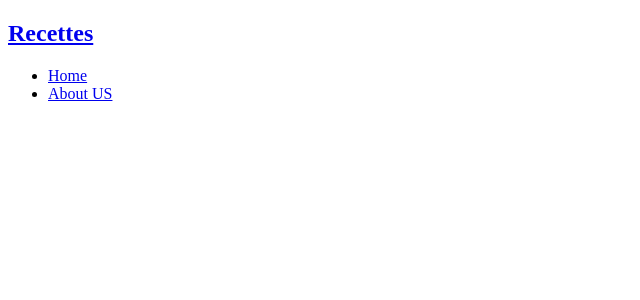
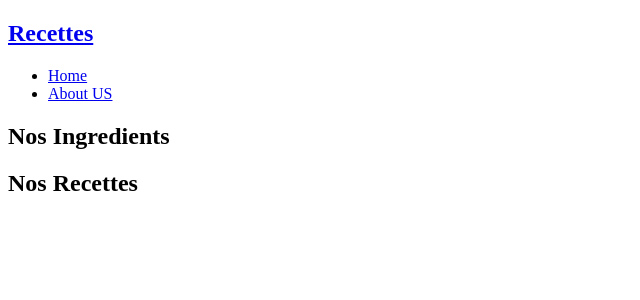
Before and after one commit to Abdoulaye-Thespy/Food-Bank, a React (Create React App) app: page /recette/1 in a window 1280 px wide. Shown: the top 300 px of the page, without its empty margins (0-640 px from the left). Built offline with nearby package versions, Linux system fonts and the light colour scheme; no server answers.

Commit message:
added showrecette routes and component

```diff
--- a/src/App.js
+++ b/src/App.js
@@ -4,6 +4,7 @@ import {
 } from 'react-router-dom';
 import Navbar from './components/navbar';
 import Recettes from './containers/Recettes';
+import Recette from './containers/showRecette';
 
 function App() {
   return (
@@ -11,6 +12,7 @@ function App() {
       <Navbar />
       <Switch>
         <Route exact path="/" component={Recettes} />
+        <Route exact path="/recette/:id" component={Recette} />
       </Switch>
     </Router>
   );
--- a/src/containers/Recettes.js
+++ b/src/containers/Recettes.js
@@ -1,6 +1,5 @@
-/* eslint-disable consistent-return */
-/* eslint-disable no-unused-vars */
 import React, { useEffect, useState } from 'react';
+import { Link } from 'react-router-dom';
 import axios from 'axios';
 import PropTypes from 'prop-types';
 import { connect } from 'react-redux';
@@ -15,9 +14,6 @@ const Recettes = ({ category, handleFilterChange }) => {
     const result = await axios.get(`https://www.themealdb.com/api/json/v1/1/filter.php?c=${category}`);
     Array.prototype.push.apply(foodList, result.data.meals);
     setFoods(foodList);
-    console.log(result);
-    console.log(foods);
-    console.log(category);
   }, [category]);
 
   const handleFilter = value => {
@@ -42,6 +38,13 @@ const Recettes = ({ category, handleFilterChange }) => {
               <li key={recette.idMeal}>
                 {recette.strMeal}
                 <img src={recette.strMealThumb} alt="" />
+
+                <Link
+                  to={{ pathname: `/recette/${recette.idMeal}` }}
+                  key={recette.idMeal}
+                >
+                  details
+                </Link>
               </li>
             ))}
           </ul>
--- /dev/null
+++ b/src/containers/showRecette.js
@@ -0,0 +1,45 @@
+import React, { useEffect, useState } from 'react';
+import axios from 'axios';
+import PropTypes from 'prop-types';
+import { connect } from 'react-redux';
+
+const Recette = ({ IdFood }) => {
+  const [recette, setRecette] = useState([]);
+
+  useEffect(async () => {
+    const Recette = [];
+    const result = await axios.get(`https://www.themealdb.com/api/json/v1/1/lookup.php?i=${IdFood}`);
+    Array.prototype.push.apply(Recette, result.data.meals);
+    setRecette(Recette);
+  }, []);
+
+  return (
+    <>
+      <section>
+
+        <div>
+          <h2>Nos Ingredients </h2>
+        </div>
+        <div>
+          <h2>Nos Recettes</h2>
+          <h2>{IdFood}</h2>
+          <h2>{recette}</h2>
+        </div>
+
+      </section>
+
+    </>
+  );
+};
+
+Recette.propTypes = {
+  IdFood: PropTypes.string.isRequired,
+};
+
+const mapStateToProps = () => ({
+});
+
+const mapDispatchToProps = () => ({
+});
+
+export default connect(mapStateToProps, mapDispatchToProps)(Recette);
```
Also changed, not shown: 1 other file (tests, documents, lock files or other folders).
